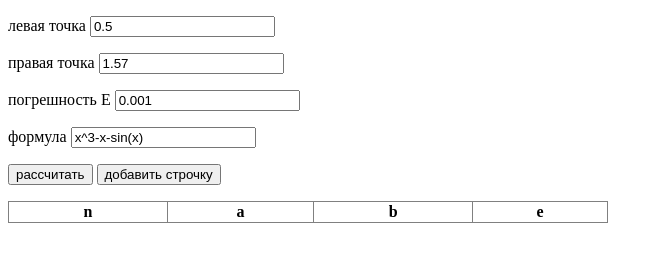
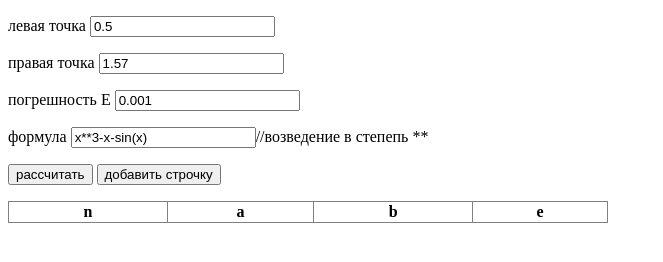
Before and after one commit to exstarzii/exstarzii.github.io, a plain HTML site: page index.html in a window 1280 px wide. Shown: the whole page, without its empty margins (0-663 px from the left). Drawn offline with Linux system fonts and the light colour scheme.

Commit message:
добавленеие подсказки

```diff
--- a/index.html
+++ b/index.html
@@ -8,7 +8,7 @@
     <p><label>левая точка <input type="text" id="leftPointText" value="0.5"></label><p>
     <p><label>правая точка <input type="text" id="rightPointText" value="1.57"></label></p>
     <p><label>погрешность Е <input type="text" id="EText" value="0.001"></label></p>
-    <p><label>формула <input type="text" id="formulaText" value="x^3-x-sin(x)"></label>
+    <p><label>формула <input type="text" id="formulaText" value="x**3-x-sin(x)"></label>//возведение в степепь **
     <p><input type="button" value="рассчитать" onclick="Perfom()">
     <input type="button" value="добавить строчку" onclick="WriteValue()"></p>
     <table id="table">
```
